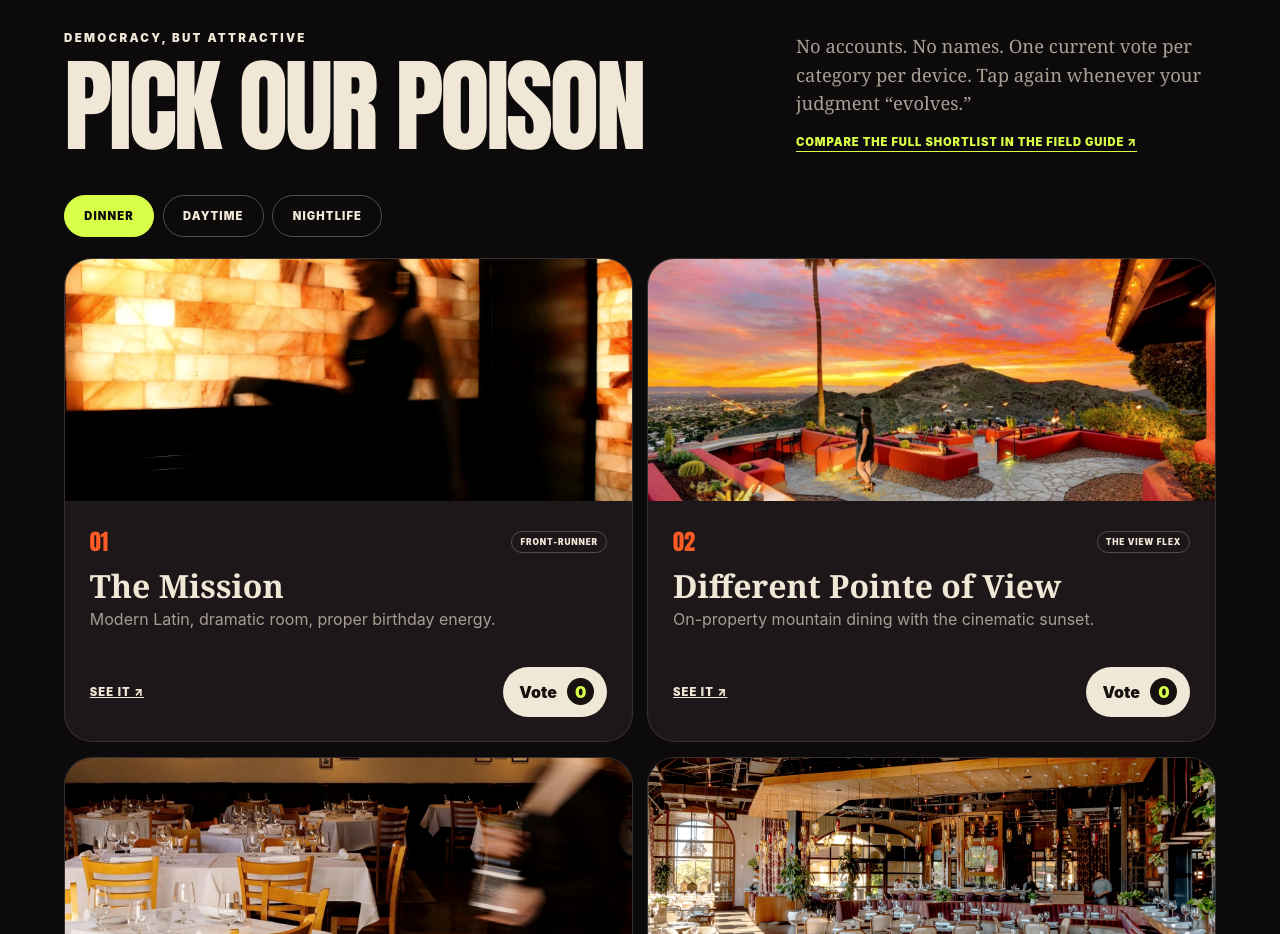
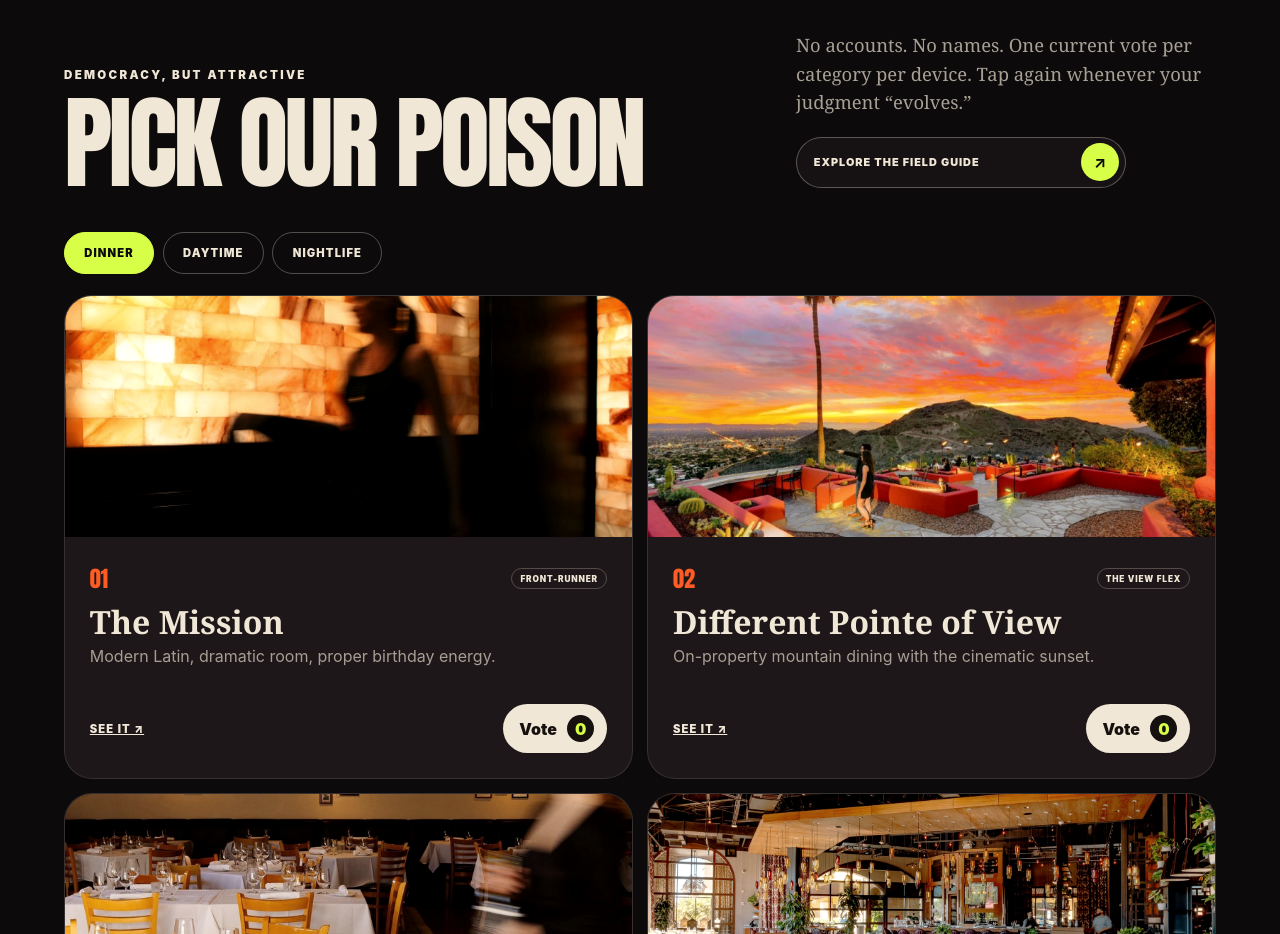
Before and after one commit to clawSean/scotty-trip, a website: page public/index.html in a window 1280 px wide. Shown: the part 5720-6654 px from the top of the page. Drawn offline with Linux system fonts and the light colour scheme; no server answers.

Commit message:
Polish voting guide CTA

```diff
--- a/public/index.html
+++ b/public/index.html
@@ -144,7 +144,7 @@
           <p class="kicker">Democracy, but attractive</p>
           <h2>Pick our poison</h2>
         </div>
-        <p>No accounts. No names. One current vote per category per device. Tap again whenever your judgment “evolves.” <a class="vote-guide-link" href="/guide.html">Compare the full shortlist in the Field Guide ↗</a></p>
+        <p>No accounts. No names. One current vote per category per device. Tap again whenever your judgment “evolves.” <a class="vote-guide-link" href="/guide.html"><span>Explore the Field Guide</span><b aria-hidden="true">↗</b></a></p>
       </div>
 
       <div class="vote-tabs" role="tablist" aria-label="Voting categories">
--- a/public/styles.css
+++ b/public/styles.css
@@ -159,7 +159,19 @@ img { display: block; max-width: 100%; }
 .vote-section { padding-block: clamp(4rem, 7vw, 6rem); background: var(--night); color: var(--bone); }
 .vote-section .section-heading { margin-bottom: 2.75rem; }
 .section-heading.invert > p { color: rgba(240,231,214,.68); }
-.vote-guide-link { display: block; width: fit-content; margin-top: 1rem; color: var(--acid); font-family: var(--sans); font-size: .7rem; font-weight: 900; letter-spacing: .08em; text-transform: uppercase; text-underline-offset: .3rem; }
+.vote-guide-link {
+  display: flex; width: min(100%, 330px); min-height: 48px; margin-top: 1.25rem; padding: .35rem .35rem .35rem 1.05rem;
+  align-items: center; justify-content: space-between; gap: 1rem; color: var(--bone); background: rgba(240,231,214,.04);
+  border: 1px solid rgba(240,231,214,.32); border-radius: 999px; font-family: var(--sans); font-size: .68rem;
+  font-weight: 900; letter-spacing: .09em; line-height: 1.15; text-decoration: none; text-transform: uppercase;
+  transition: background .2s, border-color .2s, color .2s, transform .2s;
+}
+.vote-guide-link b {
+  display: grid; flex: 0 0 38px; width: 38px; height: 38px; place-items: center; border-radius: 50%;
+  background: var(--acid); color: var(--night); font-size: 1rem; transition: transform .2s;
+}
+.vote-guide-link:hover, .vote-guide-link:focus-visible { border-color: var(--acid); background: var(--acid); color: var(--night); transform: translateY(-2px); }
+.vote-guide-link:hover b, .vote-guide-link:focus-visible b { background: var(--night); color: var(--acid); transform: rotate(8deg); }
 .vote-tabs { display: flex; gap: .55rem; margin-bottom: 1.35rem; }
 .vote-filter { border: 1px solid rgba(240,231,214,.3); border-radius: 999px; background: transparent; color: var(--bone); padding: .8rem 1.2rem; font-size: .7rem; font-weight: 900; text-transform: uppercase; letter-spacing: .1em; cursor: pointer; }
 .vote-filter.is-active { background: var(--acid); color: var(--night); border-color: var(--acid); }
```
